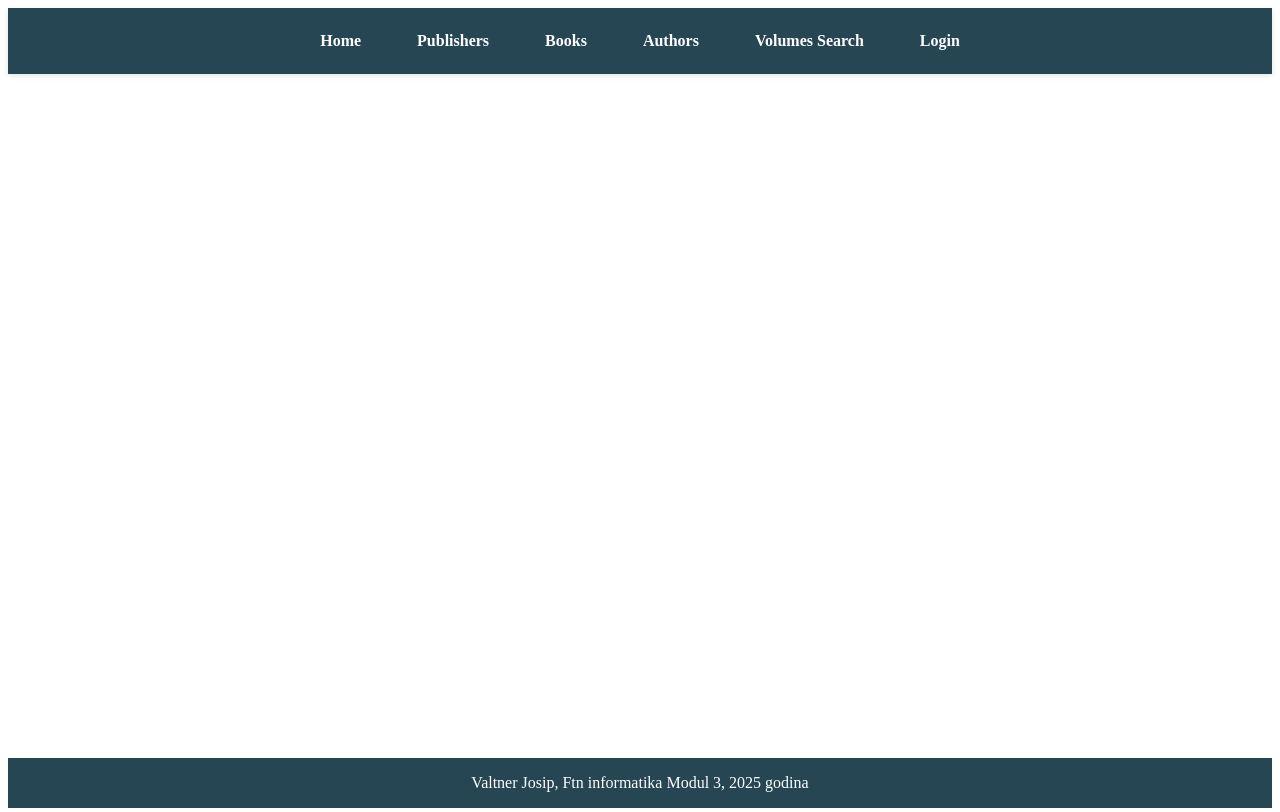
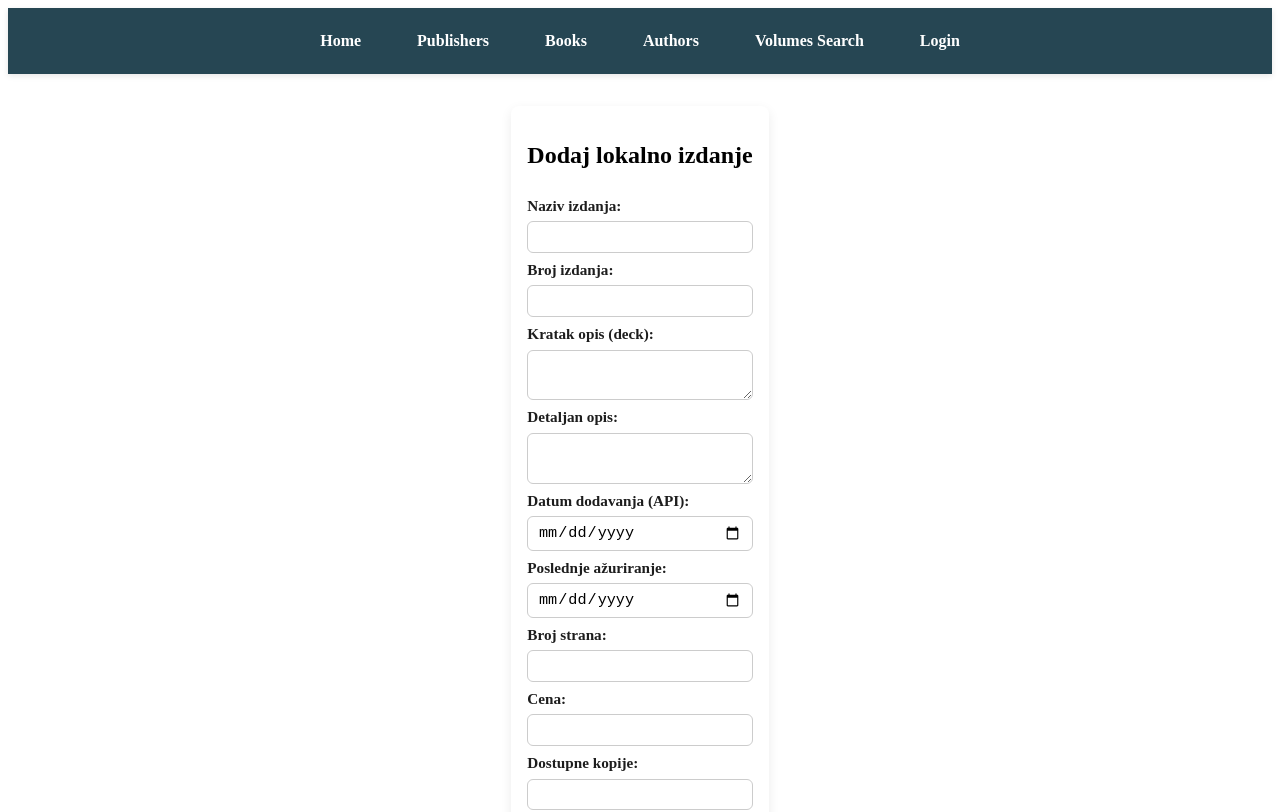
Before and after one commit to JValtner/2_2_bookstore_front, a React (Vite) app in the folder bookstore/: page /comics/local-issue-form in a window 1280 px wide. Shown: the top 812 px of the page. Built offline with nearby package versions, Linux system fonts and the light colour scheme.

Commit message:
Unos lokalne kopije Issue implementiran

```diff
--- a/bookstore/src/App.jsx
+++ b/bookstore/src/App.jsx
@@ -13,6 +13,7 @@ import GoogleCallback from "./components/users/googleCallback"
 import Profile from "./components/users/profile"
 import VolumesSearch from "./components/comics/VolumesSearch"
 import IssuesSearch from "./components/comics/IssuesSearch"
+import LocalIssueForm from "./components/comics/LocalIssueForm"
 import "./styles/style.scss"
 
 const App = () => (
@@ -33,6 +34,7 @@ const App = () => (
           <Route path="/google-callback" element={<GoogleCallback />} />
           <Route path="/comics/volumes-search" element={<VolumesSearch />} />
           <Route path="/comics/issues-search" element={<IssuesSearch />} />
+          <Route path="/comics/local-issue-form" element={<LocalIssueForm />} />
 
         </Routes>
       </main>
--- a/bookstore/src/components/comics/IssuesSearch.jsx
+++ b/bookstore/src/components/comics/IssuesSearch.jsx
@@ -2,6 +2,8 @@ import React, { useState, useEffect } from "react";
 import { getAllIssues } from "../../service/comics.service";
 import Pagination from "../Pagination";
 import Spinner from "../layout/Spiner";
+import LocalIssueForm from "./LocalIssueForm";
+import { Link } from "react-router-dom";
 import "../../styles/style.scss";
 
 const IssuesSearch = () => {
@@ -84,11 +86,14 @@ const IssuesSearch = () => {
                                 <th>ID</th>
                                 <th>Naziv</th>
                                 <th>Tom</th>
+                                <th>Kratak Opis</th>
                                 <th>Opis</th>
+                                <th>Broj primeraka</th>
                                 <th>Slika</th>
                                 <th>Detalji</th>
                                 <th>Dodano</th>
                                 <th>Zadnje ažurirano</th>
+                                <th>Lokalna kopija</th>
                             </tr>
                         </thead>
                         <tbody>
@@ -98,6 +103,8 @@ const IssuesSearch = () => {
                                     <td>{issu.name}</td>
                                     <td>{issu.volume?.name || "N/A"}</td>
                                     <td dangerouslySetInnerHTML={{ __html: issu.deck }} />
+                                    <td dangerouslySetInnerHTML={{ __html: issu.description }} />
+                                    <td>{issu.number_of_issues}</td>
                                     <td>
                                         {issu.image?.medium_url ? (
                                             <img
@@ -116,6 +123,15 @@ const IssuesSearch = () => {
                                     </td>
                                     <td>{issu.date_added}</td>
                                     <td>{issu.date_last_updated}</td>
+                                    <td>
+                                        <Link
+                                            to="/comics/local-issue-form"
+                                            state={{ issue: issu }}
+                                        >
+                                            Dodaj lokalno
+                                        </Link>
+                                    </td>
+
                                 </tr>
                             ))}
                         </tbody>
--- /dev/null
+++ b/bookstore/src/components/comics/LocalIssueForm.jsx
@@ -0,0 +1,175 @@
+import React, { useEffect } from "react"
+import { useForm } from "react-hook-form"
+import { useLocation, useNavigate } from "react-router-dom"
+import { createLocalIssue } from "../../service/comics.service"
+import "../../styles/style.scss"
+
+const LocalIssueForm = () => {
+    const location = useLocation()
+    const navigate = useNavigate()
+    const fetchedIssue = location.state?.issue
+
+    const {
+        register,
+        handleSubmit,
+        setValue,
+        formState: { errors },
+    } = useForm({ mode: "onSubmit" })
+
+    // Pre-fill form fields if issue data exists
+    useEffect(() => {
+        if (fetchedIssue) {
+            setValue("vineId", fetchedIssue.vineId || fetchedIssue.id)
+            setValue("name", fetchedIssue.name || "")
+            setValue("deck", fetchedIssue.deck || "")
+            setValue("description", fetchedIssue.description || fetchedIssue.deck || "")
+            setValue("issue_number", fetchedIssue.issue_number || 1)
+            setValue("date_added", fetchedIssue.date_added?.split(" ")[0] || "")
+            setValue("date_last_updated", fetchedIssue.date_last_updated?.split(" ")[0] || "")
+            setValue("site_detail_url", fetchedIssue.site_detail_url || "")
+            setValue("numberOfPages", fetchedIssue.numberOfPages || 0)
+            setValue("price", fetchedIssue.price || 0)
+            setValue("availableCopies", fetchedIssue.availableCopies || 0)
+        }
+    }, [fetchedIssue, setValue])
+
+    // Submit handler adjusted for nested DTO
+    const onSubmit = async (data) => {
+        const dto = {
+            vineId: data.vineId,
+            name: data.name,
+            deck: data.deck,
+            description: data.description,
+            issue_number: Number(data.issue_number),
+
+            volume: {
+                id: fetchedIssue?.volume?.id || 0,
+                name: fetchedIssue?.volume?.name || "",
+                api_detail_url: fetchedIssue?.volume?.api_detail_url || "",
+                site_detail_url: fetchedIssue?.volume?.site_detail_url || "",
+            },
+
+            image: {
+                icon_url: fetchedIssue?.image?.icon_url || "",
+                medium_url: fetchedIssue?.image?.medium_url || "",
+                small_url: fetchedIssue?.image?.small_url || "",
+                super_url: fetchedIssue?.image?.super_url || "",
+                thumb_url: fetchedIssue?.image?.thumb_url || "",
+                tiny_url: fetchedIssue?.image?.tiny_url || "",
+                original_url: fetchedIssue?.image?.original_url || "",
+            },
+
+            site_detail_url: data.site_detail_url,
+            date_added: data.date_added,
+            date_last_updated: data.date_last_updated,
+            numberOfPages: Number(data.numberOfPages),
+            price: Number(data.price),
+            availableCopies: Number(data.availableCopies),
+        }
+
+
+        try {
+            await createLocalIssue(dto)
+            navigate(`/comics/issues-search?volume=${dto.volume.id}`, {
+                state: { message: "Izdanje uspešno dodato u lokalnu bazu." },
+            })
+        } catch (error) {
+            console.error("Greška prilikom čuvanja lokalnog izdanja:", error)
+        }
+    }
+
+    return (
+        <form onSubmit={handleSubmit(onSubmit)} className="issue-form">
+            <h2>Dodaj lokalno izdanje</h2>
+
+            <label>
+                Naziv izdanja:
+                <input type="text" {...register("name", { required: "Unesite naziv" })} />
+                {errors.name && <p className="error">{errors.name.message}</p>}
+            </label>
+
+            <label>
+                Broj izdanja:
+                <input
+                    type="number"
+                    {...register("issue_number", { required: "Unesite broj izdanja" })}
+                />
+                {errors.issue_number && <p className="error">{errors.issue_number.message}</p>}
+            </label>
+
+            <label>
+                Kratak opis (deck):
+                <textarea {...register("deck")} />
+            </label>
+
+            <label>
+                Detaljan opis:
+                <textarea {...register("description")} />
+            </label>
+
+            <label>
+                Datum dodavanja (API):
+                <input type="date" {...register("date_added")} />
+            </label>
+
+            <label>
+                Poslednje ažuriranje:
+                <input type="date" {...register("date_last_updated")} />
+            </label>
+
+            <label>
+                Broj strana:
+                <input
+                    type="number"
+                    {...register("numberOfPages", { required: "Unesite broj strana" })}
+                />
+                {errors.numberOfPages && <p className="error">{errors.numberOfPages.message}</p>}
+            </label>
+
+            <label>
+                Cena:
+                <input
+                    type="number"
+                    step="0.01"
+                    {...register("price", { required: "Unesite cenu" })}
+                />
+                {errors.price && <p className="error">{errors.price.message}</p>}
+            </label>
+
+            <label>
+                Dostupne kopije:
+                <input
+                    type="number"
+                    {...register("availableCopies", { required: "Unesite broj kopija" })}
+                />
+                {errors.availableCopies && <p className="error">{errors.availableCopies.message}</p>}
+            </label>
+
+            <label>
+                Link:
+                <input type="text" {...register("site_detail_url")} />
+            </label>
+
+            {fetchedIssue?.image?.medium_url && (
+                <div className="image-preview">
+                    <img
+                        src={fetchedIssue.image.medium_url}
+                        alt={fetchedIssue.name}
+                        style={{
+                            maxWidth: "200px",
+                            marginTop: "10px",
+                            borderRadius: "6px",
+                            boxShadow: "0 0 6px rgba(0,0,0,0.2)",
+                        }}
+                    />
+                </div>
+            )}
+
+            <div className="form-actions">
+                <button type="submit">Sačuvaj</button>
+            </div>
+        </form>
+    )
+}
+
+export default LocalIssueForm
--- a/bookstore/src/service/comics.service.js
+++ b/bookstore/src/service/comics.service.js
@@ -2,6 +2,7 @@ import AxiosConfig from "../config/axios.config";
 
 const VOLUMES_RESOURCE = "api/Volumes/search";
 const ISSUES_RESOURCE = "api/Issues/search";
+const LOCAL_ISSUE_RESOURCE = "api/issues/local"
 
 // GET all volumes with filter, sort, pagination
 export async function getAllVolumes(filter, sort, page, pageSize) {
@@ -17,3 +18,9 @@ export async function getAllIssues(formattedFilter, sort, page, pageSize) {
 );
 return response.data;
 };
+
+
+export const createLocalIssue = async (data) => {
+  const response = await AxiosConfig.post(LOCAL_ISSUE_RESOURCE, data)
+  return response.data
+}
--- a/bookstore/src/styles/_form.scss
+++ b/bookstore/src/styles/_form.scss
@@ -1,4 +1,5 @@
-.book-form {
+.book-form,
+.issue-form {
   max-width: 600px;
   margin: 1rem auto;
   padding: 1rem;
```
Lines whose indentation alone changed are shown as unchanged.
